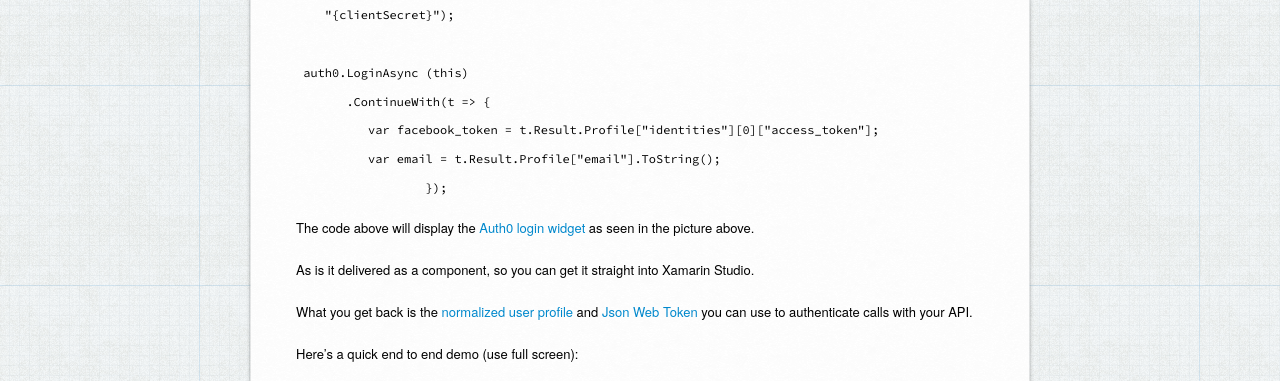
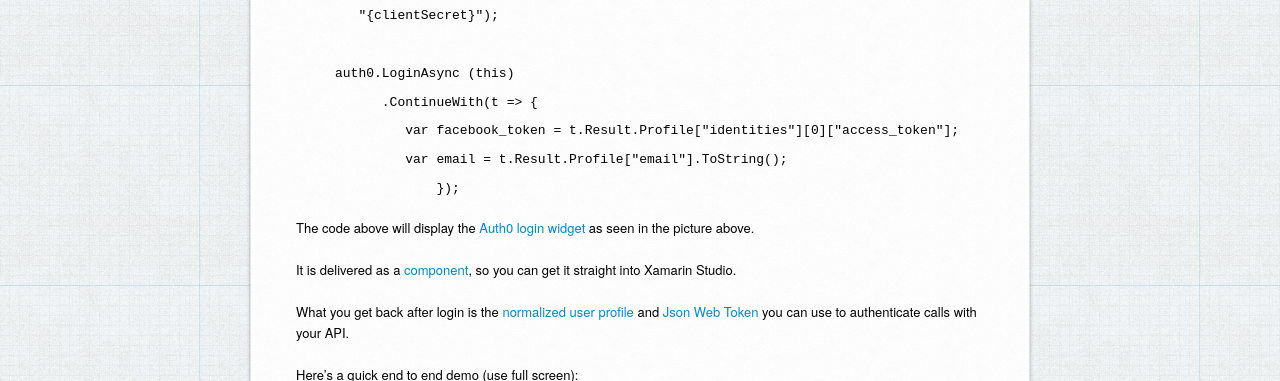
Before and after one commit to DylanMeeus/springboot_jwt_blog, a Jekyll site: the page built from _posts/2013-08-22-Xamarin-Component-Just-Released.markdown, in a window 1280 px wide and 900 px high, scrolled down 514 px, cut to the strip 0-381 px from the top of the window. Built offline with Jekyll 4.4.1, drawn with Linux system fonts in a browser that asks for light colours; Markdown is read by kramdown in place of the engine named in the settings; comment, search, counter and statistics services are not loaded.

Commit message:
Further edits to Xamarin post

```diff
--- a/_posts/2013-08-22-Xamarin-Component-Just-Released.markdown
+++ b/_posts/2013-08-22-Xamarin-Component-Just-Released.markdown
@@ -19,6 +19,7 @@ We are very excited to announce the release of the [Auth0 Component](http://comp
 
 The API is straight forward and very easy to use. It works with iOS and Android:
 
+<pre>
     var auth0 = new Auth0Client(
         "{subDomain}",
         "{clientID}",
@@ -29,12 +30,13 @@ The API is straight forward and very easy to use. It works with iOS and Android:
               var facebook_token = t.Result.Profile["identities"][0]["access_token"];
               var email = t.Result.Profile["email"].ToString();
  	          });
+</pre>
 
 The code above will display the [Auth0 login widget](https://docs.auth0.com/login-widget) as seen in the picture above.
 
-As is it delivered as a component, so you can get it straight into Xamarin Studio.
+It is delivered as a [component](http://components.xamarin.com/), so you can get it straight into Xamarin Studio.
 
-What you get back is the [normalized user profile](https://docs.auth0.com/user-profile) and [Json Web Token](http://docs.auth0.com/jwt) you can use to authenticate calls with your API.
+What you get back after login is the [normalized user profile](https://docs.auth0.com/user-profile) and [Json Web Token](http://docs.auth0.com/jwt) you can use to authenticate calls with your API.
 
 Here's a quick end to end demo (use full screen):
 
@@ -44,6 +46,6 @@ Last but not least, if you have **Windows Azure Mobile Services** enabled in Aut
 
 We want to thank the folks at Xamarin for their support and great experience!
 
-> The sample image was generated with the awesome [placeit](http://placeit.breezi.com/).
+The sample image was generated with the awesome [placeit](http://placeit.breezi.com/).
 
 [Try Auth0 yourself!](http://www.auth0.com)
```
